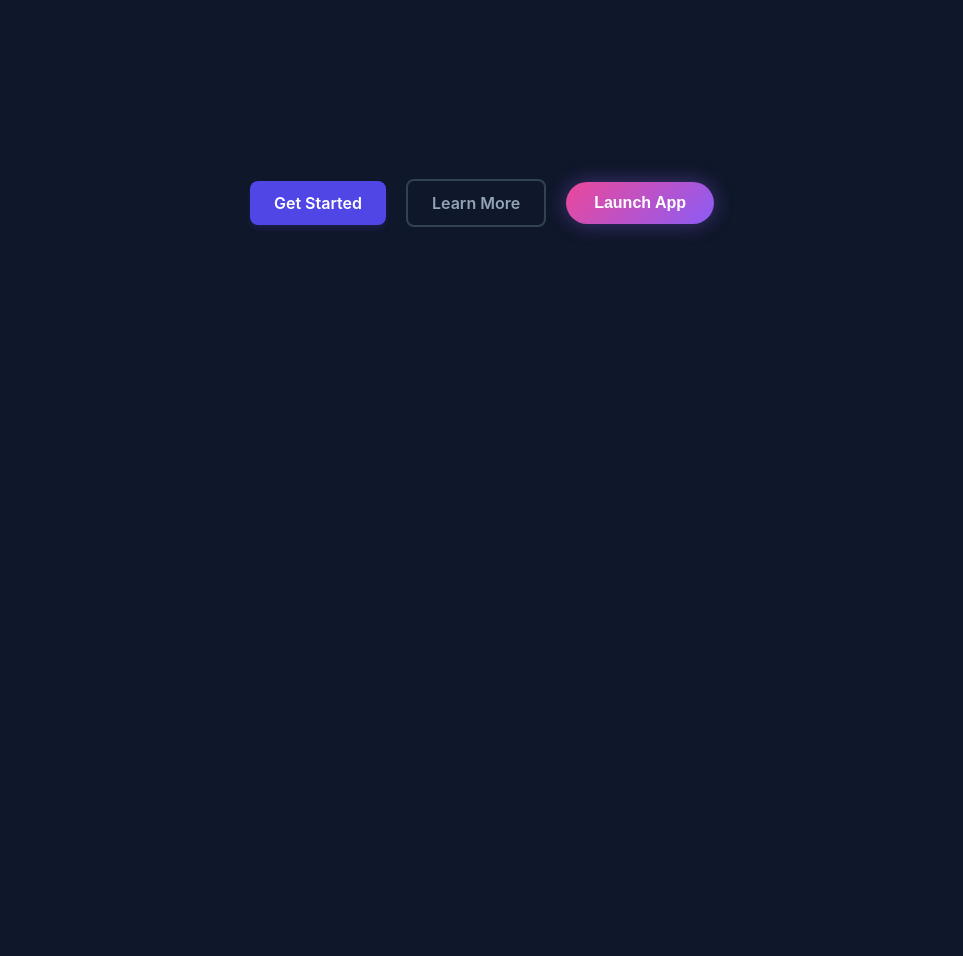
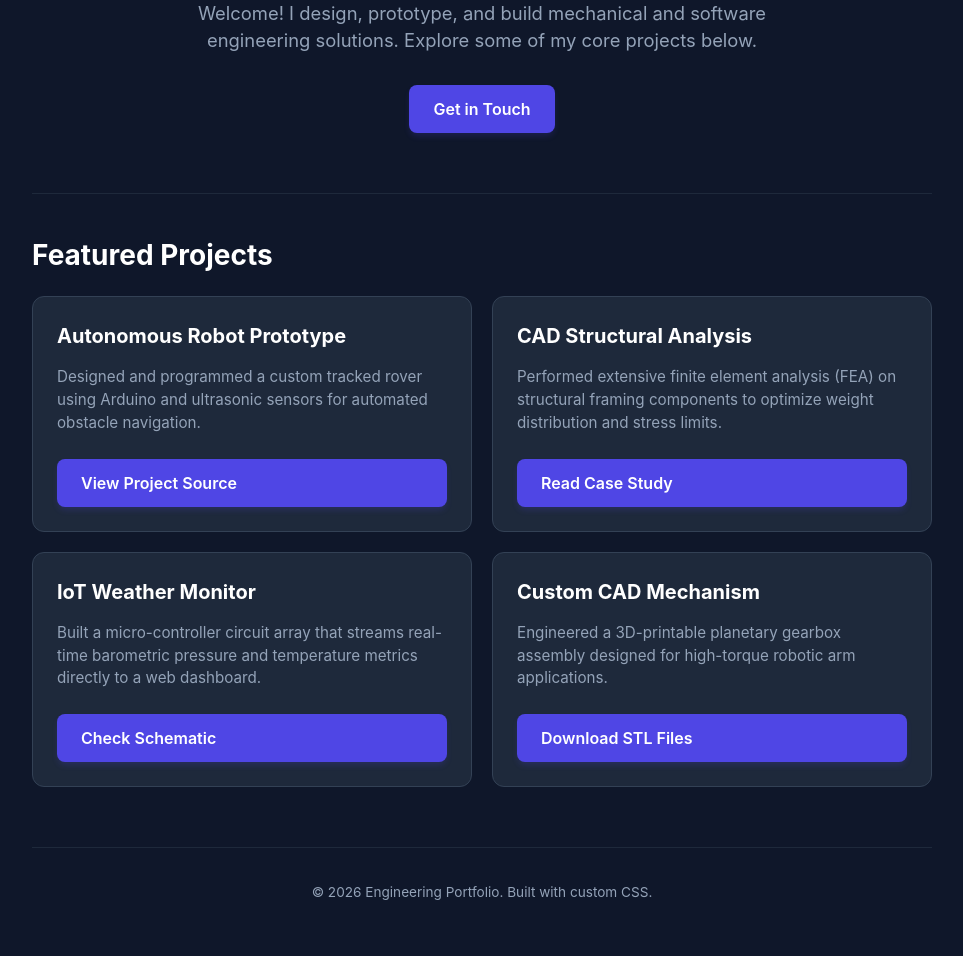
Before and after one commit to Ukie-geno/ukie-geno.github.io, a plain HTML site: page index.html in a window 1280 px wide. Shown: the part 197-1153 px from the top of the page, without its empty margins (158-1121 px from the left). Before the commit the page ends 800 px from the top, so only its background shows below. Drawn offline with Linux system fonts and the light colour scheme.

Commit message:
Revise index.html for Engineering Portfolio
Updated the title and content of the index.html file to reflect an engineering portfolio. Added sections for a hero introduction and featured projects.

```diff
--- a/index.html
+++ b/index.html
@@ -3,74 +3,188 @@
 <head>
     <meta charset="UTF-8">
     <meta name="viewport" content="width=device-width, initial-scale=1.0">
-    <title>Modern CSS Buttons</title>
+    <title>Engineering Portfolio</title>
+    <!-- Modern crisp icon library -->
+    <script src="https://unpkg.com"></script>
     <style>
-        /* Base setup to center things nicely on the page */
+        /* Modern System Fonts & Global Styles */
         body {
             font-family: -apple-system, BlinkMacSystemFont, "Segoe UI", Roboto, sans-serif;
-            background-color: #0f172a; /* Sleek dark background */
-            display: flex;
-            justify-content: center;
-            align-items: center;
-            min-height: screen;
-            height: 100vh;
-            gap: 20px;
+            background-color: #0f172a; /* Your preferred sleek dark background */
+            color: #94a3b8; /* Clean slate text color */
             margin: 0;
+            padding: 0;
+            line-height: 1.5;
         }
 
-        /* 1. THE SOLID PRIMARY BUTTON */
+        /* Container to keep content centered and readable */
+        .container {
+            max-w-4xl;
+            max-width: 900px;
+            margin: 0 auto;
+            padding: 40px 20px;
+        }
+
+        /* Header / Hero Section styling */
+        .hero {
+            text-align: center;
+            padding: 60px 0;
+            border-bottom: 1px solid #1e293b;
+        }
+
+        .hero h1 {
+            color: #ffffff;
+            font-size: 2.5rem;
+            margin-bottom: 10px;
+            tracking-tight: -0.025em;
+        }
+
+        .hero p {
+            font-size: 1.15rem;
+            max-width: 600px;
+            margin: 0 auto 30px auto;
+        }
+
+        /* YOUR FAVORITE BUTTON STYLE (Applied globally) */
         .btn-primary {
-            background-color: #4f46e5; font-weight: 600; color: white;
-            padding: 12px 24px; border: none; border-radius: 8px;
-            cursor: pointer; text-decoration: none; font-size: 16px;
+            display: inline-block;
+            background-color: #4f46e5;
+            font-weight: 600;
+            color: white;
+            padding: 12px 24px;
+            border: none;
+            border-radius: 8px;
+            cursor: pointer;
+            text-decoration: none;
+            font-size: 16px;
             box-shadow: 0 4px 6px -1px rgba(79, 70, 229, 0.2);
-            transition: all 0.2s ease; /* Smooth animation timing */
+            transition: all 0.2s ease;
         }
-        /* Hover effect: darkens background and lifts slightly */
+
         .btn-primary:hover {
             background-color: #4338ca;
             transform: translateY(-2px);
             box-shadow: 0 10px 15px -3px rgba(79, 70, 229, 0.3);
         }
 
-        /* 2. THE OUTLINE SECONDARY BUTTON */
-        .btn-outline {
-            background-color: transparent; font-weight: 600; color: #94a3b8;
-            padding: 12px 24px; border: 2px solid #334155; border-radius: 8px;
-            cursor: pointer; text-decoration: none; font-size: 16px;
-            transition: all 0.2s ease;
-        }
-        /* Hover effect: changes borders and lights up text */
-        .btn-outline:hover {
-            border-color: #64748b;
-            color: #f8fafc;
-            background-color: rgba(255, 255, 255, 0.03);
+        /* Projects Section Layout */
+        .projects-title {
+            color: #ffffff;
+            font-size: 1.75rem;
+            margin: 40px 0 20px 0;
         }
 
-        /* 3. THE SQUISHY GLOW BUTTON (High-end Startup Look) */
-        .btn-glow {
-            background: linear-gradient(135deg, #ec4899, #8b5cf6); font-weight: 600; color: white;
-            padding: 12px 28px; border: none; border-radius: 50px; /* Pill shape */
-            cursor: pointer; text-decoration: none; font-size: 16px;
-            box-shadow: 0 0 20px rgba(139, 92, 246, 0.4);
-            transition: transform 0.1s ease, box-shadow 0.2s ease;
+        .projects-grid {
+            display: grid;
+            grid-template-columns: 1fr;
+            gap: 20px;
         }
-        .btn-glow:hover {
-            transform: scale(1.03); /* Zooms in slightly */
-            box-shadow: 0 0 30px rgba(236, 72, 153, 0.6);
+
+        /* Responsive grid: shifts to 2 columns on larger screens */
+        @media (min-width: 640px) {
+            .projects-grid {
+                grid-template-columns: 1fr 1fr;
+            }
         }
-        /* Active effect: squishes down when physically clicked */
-        .btn-glow:active {
-            transform: scale(0.98);
+
+        /* Modern project card layout */
+        .project-card {
+            background-color: #1e293b;
+            border: 1px solid #334155;
+            border-radius: 12px;
+            padding: 24px;
+            display: flex;
+            flex-col;
+            flex-direction: column;
+            justify-content: space-between;
+        }
+
+        .project-card h3 {
+            color: #ffffff;
+            margin-top: 0;
+            margin-bottom: 10px;
+            font-size: 1.25rem;
+        }
+
+        .project-card p {
+            font-size: 0.95rem;
+            margin-bottom: 24px;
+            flex-grow: 1;
+        }
+
+        /* Footer links */
+        footer {
+            text-align: center;
+            margin-top: 60px;
+            padding-top: 20px;
+            border-top: 1px solid #1e293b;
+            font-size: 0.85rem;
         }
     </style>
 </head>
 <body>
 
-    <!-- Three different buttons styled entirely with the CSS classes above -->
-    <a href="#" class="btn-primary">Get Started</a>
-    <a href="#" class="btn-outline">Learn More</a>
-    <button class="btn-glow">Launch App</button>
+    <div class="container">
+
+        <!-- Hero Introduction -->
+        <header class="hero">
+            <h1>Engineering Portfolio</h1>
+            <p>Welcome! I design, prototype, and build mechanical and software engineering solutions. Explore some of my core projects below.</p>
+            <!-- Your preferred primary button -->
+            <a href="mailto:your.email@example.com" class="btn-primary">Get in Touch</a>
+        </header>
+
+        <!-- Projects Grid Section -->
+        <main>
+            <h2 class="projects-title">Featured Projects</h2>
+            <div class="projects-grid">
+
+                <!-- Project 1 -->
+                <div class="project-card">
+                    <div>
+                        <h3>Autonomous Robot Prototype</h3>
+                        <p>Designed and programmed a custom tracked rover using Arduino and ultrasonic sensors for automated obstacle navigation.</p>
+                    </div>
+                    <!-- Reuse the button style by using the exact same class -->
+                    <a href="#" class="btn-primary">View Project Source</a>
+                </div>
+
+                <!-- Project 2 -->
+                <div class="project-card">
+                    <div>
+                        <h3>CAD Structural Analysis</h3>
+                        <p>Performed extensive finite element analysis (FEA) on structural framing components to optimize weight distribution and stress limits.</p>
+                    </div>
+                    <a href="#" class="btn-primary">Read Case Study</a>
+                </div>
+
+                <!-- Project 3 -->
+                <div class="project-card">
+                    <div>
+                        <h3>IoT Weather Monitor</h3>
+                        <p>Built a micro-controller circuit array that streams real-time barometric pressure and temperature metrics directly to a web dashboard.</p>
+                    </div>
+                    <a href="#" class="btn-primary">Check Schematic</a>
+                </div>
+
+                <!-- Project 4 -->
+                <div class="project-card">
+                    <div>
+                        <h3>Custom CAD Mechanism</h3>
+                        <p>Engineered a 3D-printable planetary gearbox assembly designed for high-torque robotic arm applications.</p>
+                    </div>
+                    <a href="#" class="btn-primary">Download STL Files</a>
+                </div>
+
+            </div>
+        </main>
+
+        <!-- Footer -->
+        <footer>
+            <p>&copy; 2026 Engineering Portfolio. Built with custom CSS.</p>
+        </footer>
+
+    </div>
 
 </body>
 </html>
```
